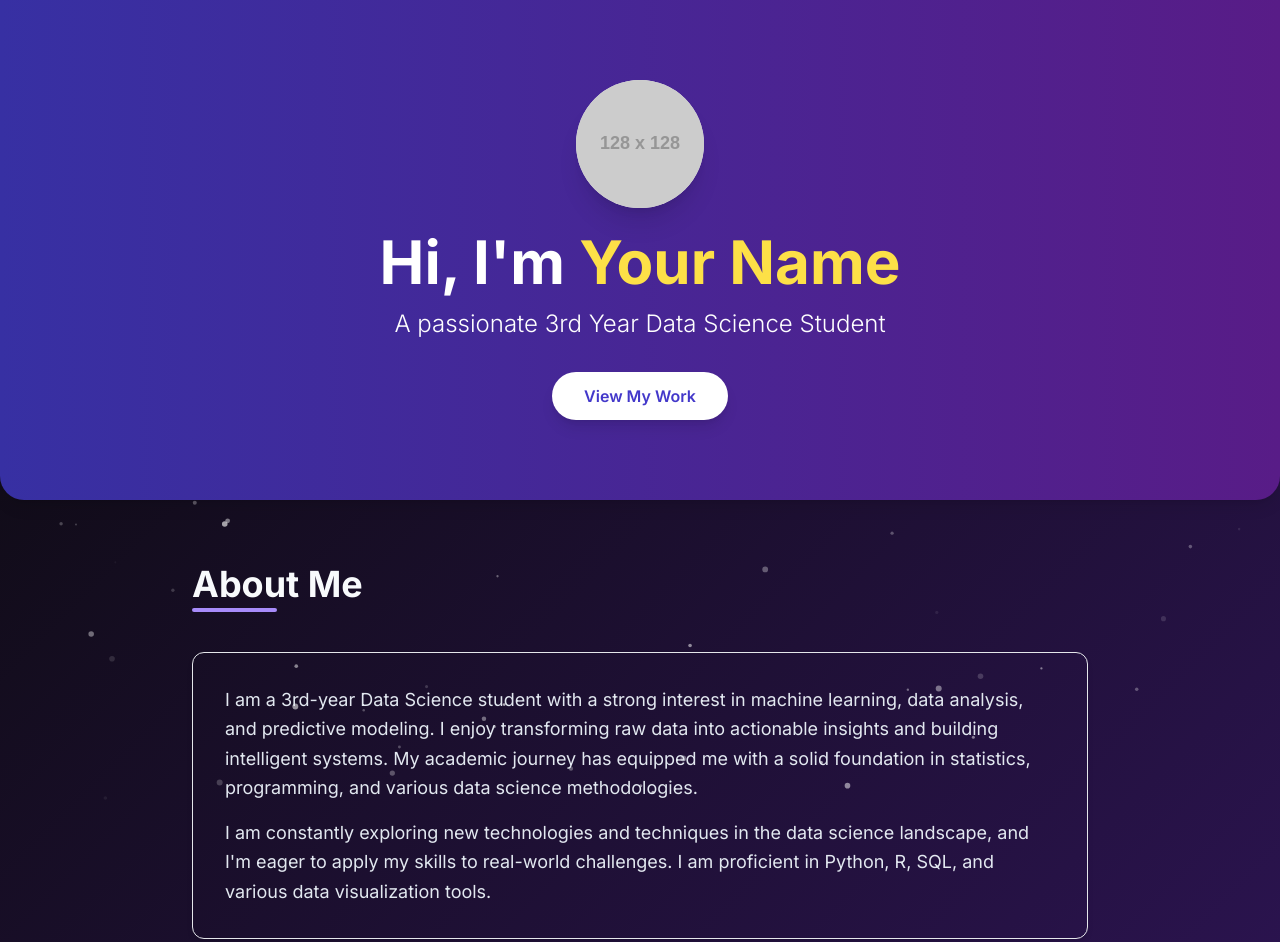
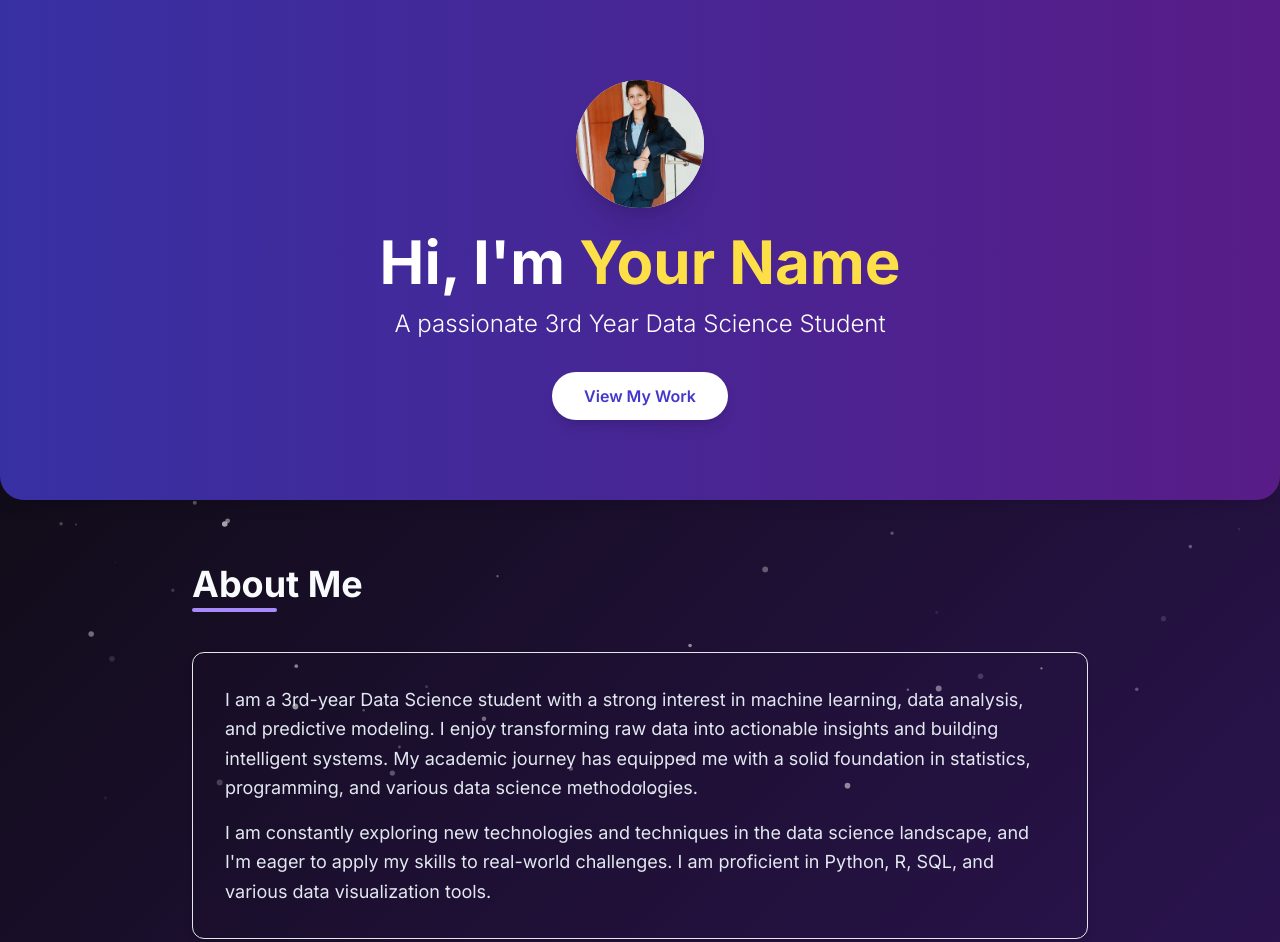
Before and after one commit to Sudipta-Mitra/my_page, a plain HTML site: page index.html in a window 1280 px wide. Shown: the top 942 px of the page. Drawn offline with nearby package versions, Linux system fonts and the light colour scheme; placeholder pictures from the web are drawn by us.

Commit message:
Update index.html

```diff
--- a/index.html
+++ b/index.html
@@ -105,7 +105,7 @@
             <div class="max-w-4xl mx-auto text-center">
                 <div class="w-32 h-32 rounded-full bg-gray-200 mx-auto mb-6 overflow-hidden shadow-xl">
                     <!-- Placeholder for Profile Picture -->
-                    <img src="https://placehold.co/128x128/cbd5e1/475569?text=Your+Photo" alt="Profile Picture" class="w-full h-full object-cover">
+                    <img src="https://github.com/Sudipta-Mitra/my_page/blob/main/2d72b8ae-d606-4034-95ba-51b58f8ad710.jpg" alt="Profile Picture" class="w-full h-full object-cover">
                 </div>
                 <h1 class="text-4xl sm:text-5xl lg:text-6xl font-extrabold mb-4 leading-tight">
                     Hi, I'm <span class="text-yellow-300">Your Name</span>
```
